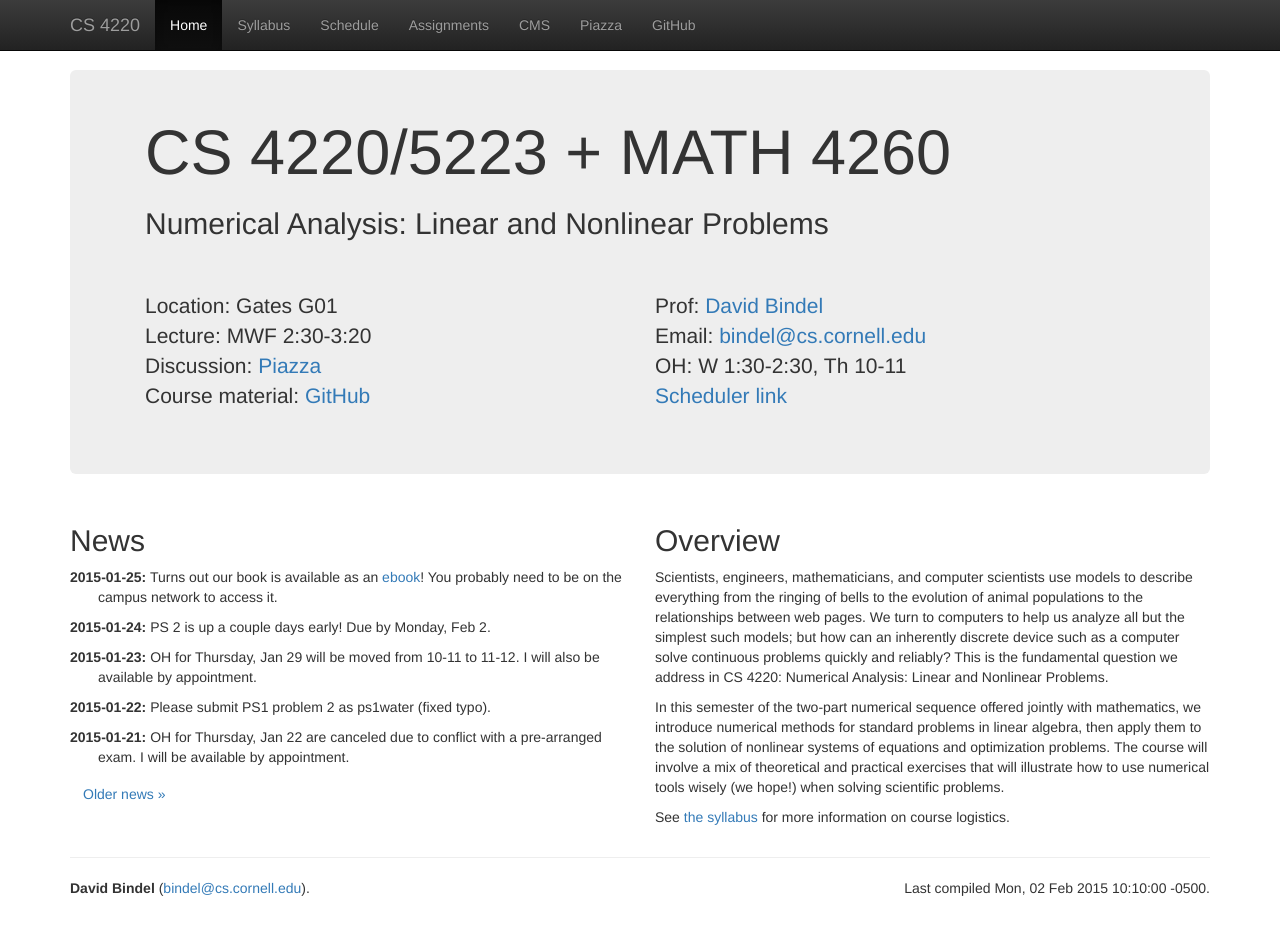
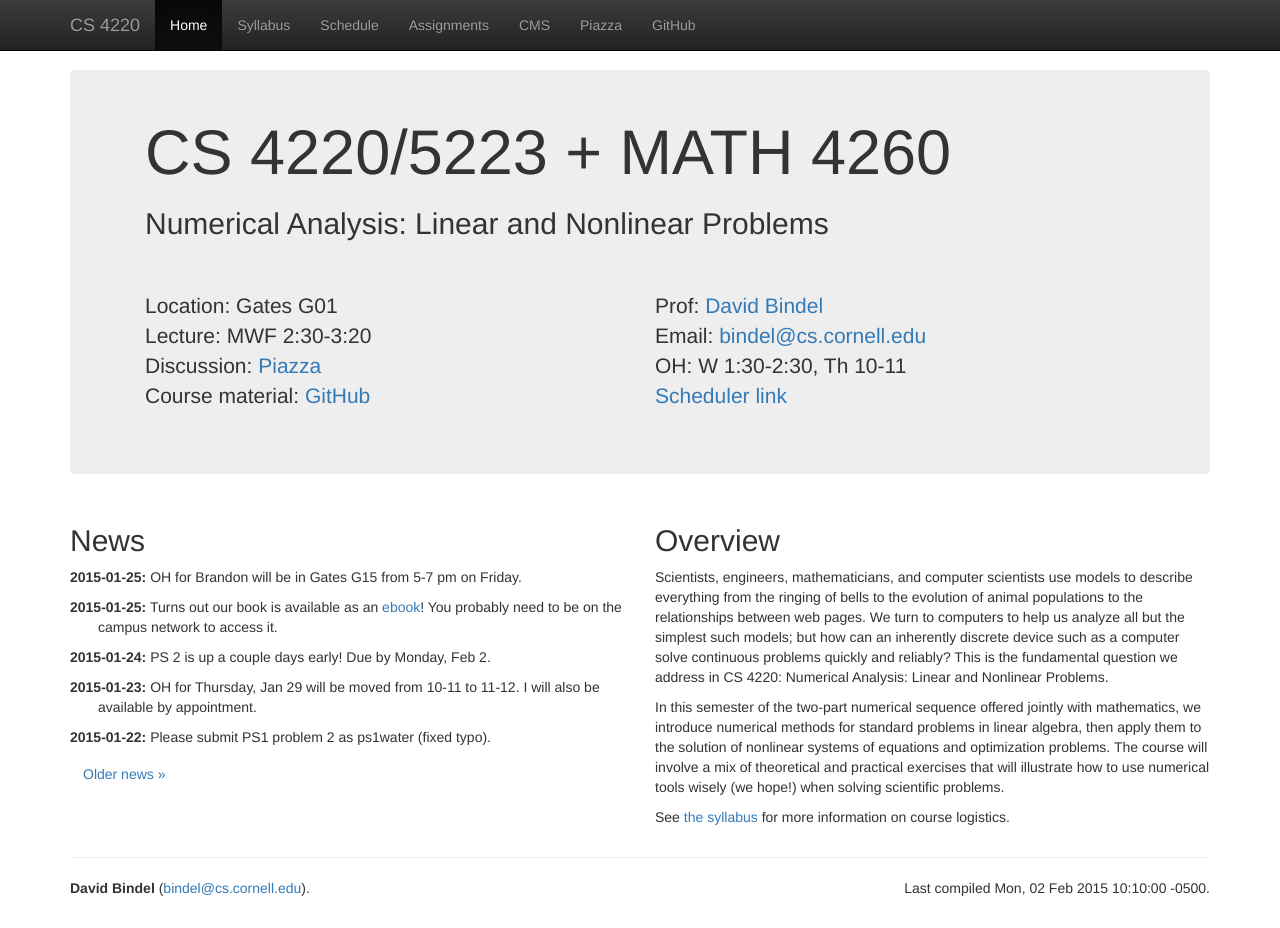
Before and after one commit to dbindel/cs4220-s15, a Jekyll site: the page built from web/index.html, in a window 1280 px wide and 928 px high. Built offline with Jekyll 4.4.1, drawn with Linux system fonts in a browser that asks for light colours; nearby versions of some CDN libraries.

Commit message:
Added announcement of Brandon's OH.

```diff
--- a/web/_data/news.yml
+++ b/web/_data/news.yml
@@ -33,3 +33,7 @@
     Turns out our book is available as an
     <a href="http://epubs.siam.org/doi/book/10.1137/9780898719987">ebook</a>!
     You probably need to be on the campus network to access it.
+-
+  date: 2015-01-25
+  text:
+    OH for Brandon will be in Gates G15 from 5-7 pm on Friday.
--- a/web/syllabus.md
+++ b/web/syllabus.md
@@ -27,7 +27,7 @@
  function strrev(str) { return str.split("").reverse().join(""); }
  var name = '23bnb';
  var domain = 'cornell.edu';
- document.write(strrev(name) + '@' + domain + "<br/>OH: TBD");
+ document.write(strrev(name) + '@' + domain + "<br/>OH: F 5-7 in Gates G15");
 </script>
 
 ### Catalog description
```
